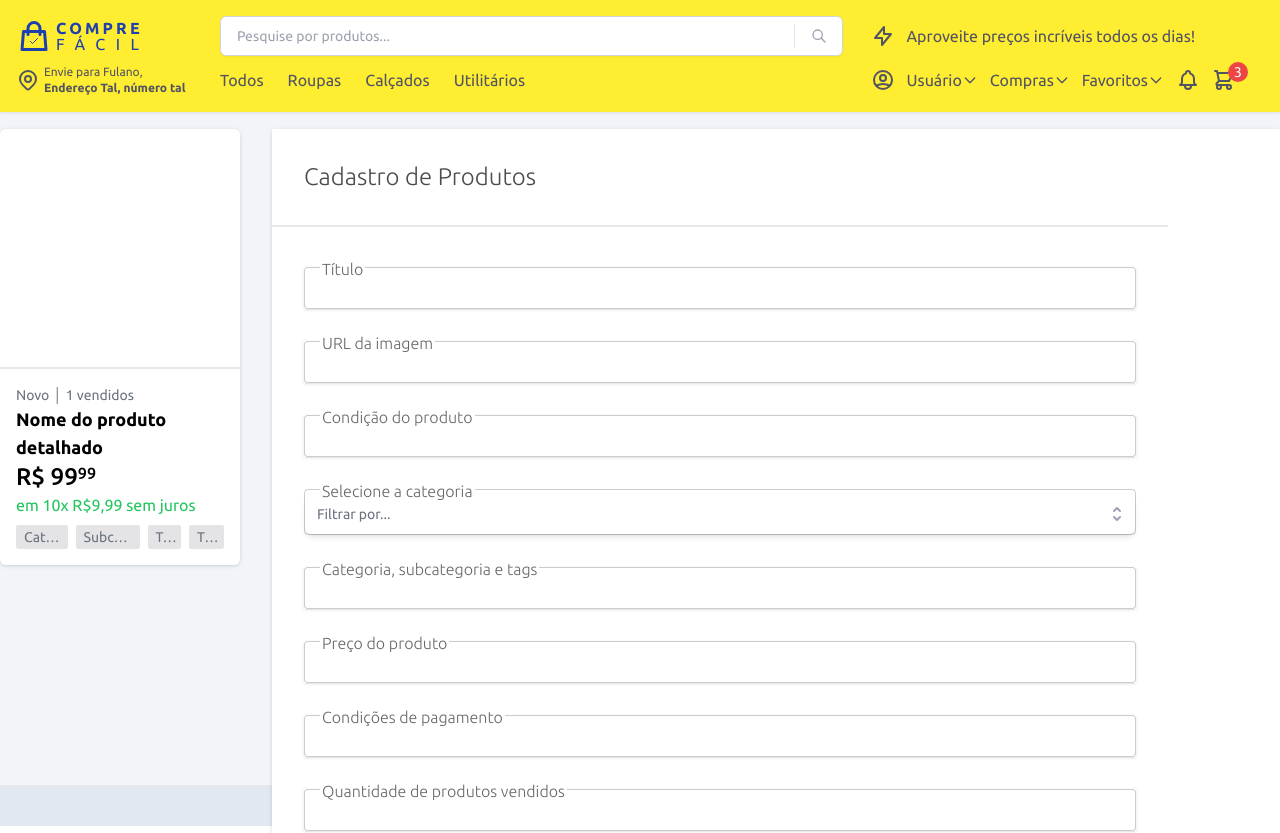
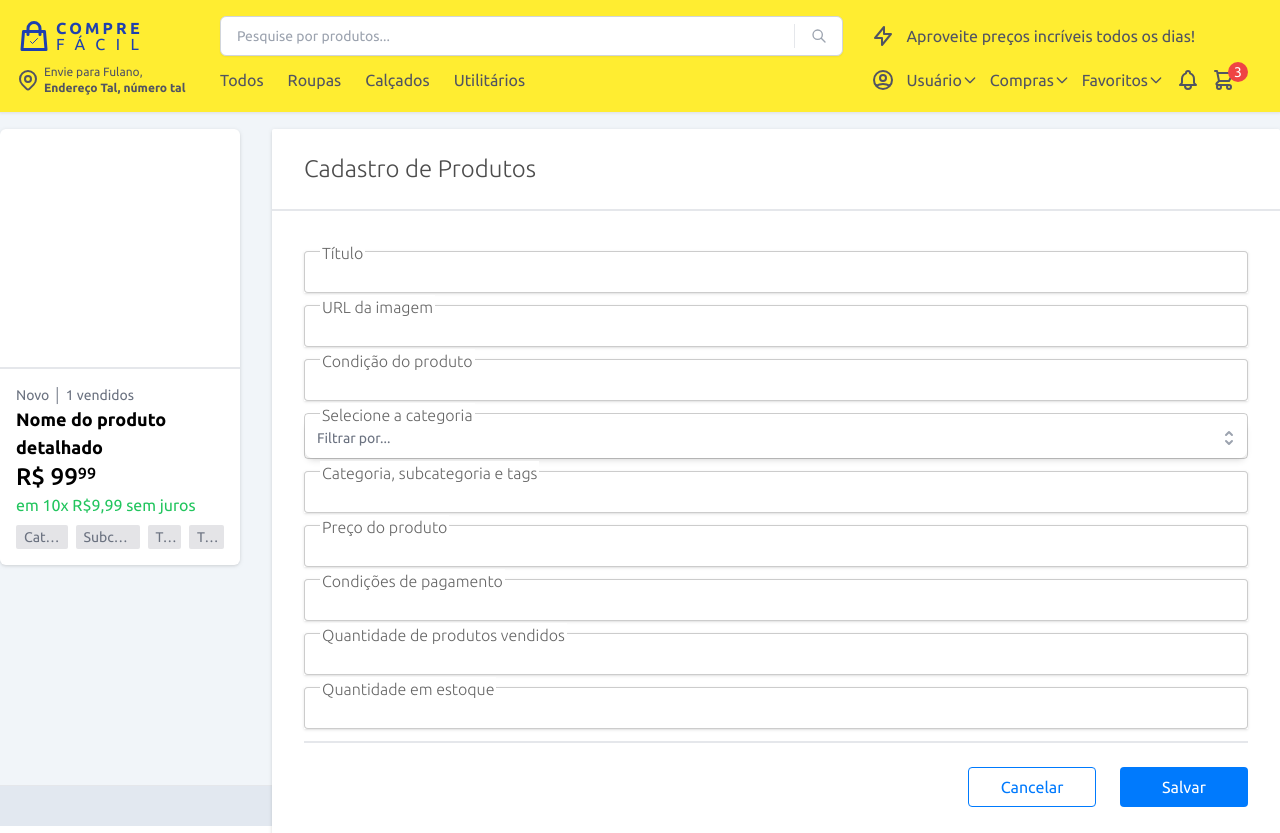
Before and after one commit to leandroepr/trainees-ecommerce-2022, a Next.js app: page /novo-produto in a window 1280 px wide. Shown: the top 833 px of the page. Built offline with nearby package versions, Linux system fonts and the light colour scheme; what react-toast-notifications would draw is missing.

Commit message:
refactor: adjust some new-product-form styles

```diff
--- a/src/features/admin/components/new-product-form/new-product-form.tsx
+++ b/src/features/admin/components/new-product-form/new-product-form.tsx
@@ -7,38 +7,35 @@ import TextInput from 'components/toolkit/text-input'
 
 const NewProductForm = () => {
   return (
-    <Column className="bg-light max-w-4xl">
+    <Column className="w-full">
       <Text
         as="h2"
-        className="indent-8 text-2xl pt-8 pb-8 border-b-2 text-dark/70 font-light"
-      >
+        className="indent-8 text-2xl py-6 border-b-2 text-dark/70 font-light">
         Cadastro de Produtos
       </Text>
-      <Column className="py-10 px-8 space-y-8">
+      <Column className="py-10 px-8 space-y-3">
         <div className="relative">
           <Text className="absolute z-20 mt-[-10px] ml-4 px-[2px] bg-light text-dark/60 font-light">
-            Título{' '}
+            Título
           </Text>
-          <TextInput className="py-5 border border-dark/20" />
-        </div>
-
-        <div className="relative">
-          <Text className="absolute z-20 mt-[-10px] ml-4 px-[2px] bg-light text-dark/60 font-light">
-            URL da imagem{' '}
-          </Text>
-          <TextInput className="py-5 border border-dark/20" />
+          <TextInput />
         </div>
         <div className="relative">
           <Text className="absolute z-20 mt-[-10px] ml-4 px-[2px] bg-light text-dark/60 font-light">
-            Condição do produto{' '}
+            URL da imagem
           </Text>
-          <TextInput className="py-5 border border-dark/20" />
+          <TextInput />
         </div>
         <div className="relative">
           <Text className="absolute z-20 mt-[-10px] ml-4 px-[2px] bg-light text-dark/60 font-light">
-            Selecione a categoria{' '}
+            Condição do produto
           </Text>
-
+          <TextInput />
+        </div>
+        <div className="relative">
+          <Text className="absolute z-20 mt-[-10px] ml-4 px-[2px] bg-light text-dark/60 font-light">
+            Selecione a categoria
+          </Text>
           <Select className="border border-dark/20 rounded">
             <SelectInput onChange={(value) => value} className="h-10" />
             <SelectOptionList className="border border-dark/20 rounded">
@@ -49,40 +46,39 @@ const NewProductForm = () => {
         </div>
         <div className="relative">
           <Text className="absolute z-20 mt-[-10px] ml-4 px-[2px] bg-light text-dark/60 font-light">
-            Categoria, subcategoria e tags{' '}
+            Categoria, subcategoria e tags
           </Text>
-          <TextInput className="py-5 border border-dark/20" />
+          <TextInput />
         </div>
         <div className="relative">
           <Text className="absolute z-20 mt-[-10px] ml-4 px-[2px] bg-light text-dark/60 font-light">
-            Preço do produto{' '}
+            Preço do produto
           </Text>
-          <TextInput className="py-5 border border-dark/20" />
+          <TextInput />
         </div>
         <div className="relative">
           <Text className="absolute z-20 mt-[-10px] ml-4 px-[2px] bg-light text-dark/60 font-light">
-            Condições de pagamento{' '}
+            Condições de pagamento
           </Text>
-          <TextInput className="py-5 border border-dark/20" />
+          <TextInput />
         </div>
         <div className="relative">
           <Text className="absolute z-20 mt-[-10px] ml-4 px-[2px] bg-light text-dark/60 font-light">
-            Quantidade de produtos vendidos{' '}
+            Quantidade de produtos vendidos
           </Text>
-          <TextInput className="py-5 border-dark/20" />
+          <TextInput />
         </div>
         <div className="relative">
           <Text className="absolute z-20 mt-[-10px] ml-4 px-[2px] bg-light text-dark/60 font-light">
-            Quantidade em estoque{' '}
+            Quantidade em estoque
           </Text>
-          <TextInput className="py-5 border-dark/20" />
+          <TextInput />
         </div>
-
         <Row className="flex justify-end space-x-6 pt-6 border-t-2">
-          <Button variant="light" className="w-28 h-10">
+          <Button variant="light" size='sm'>
             Cancelar
           </Button>
-          <Button className="w-28 h-10">Salvar</Button>
+          <Button size='sm'>Salvar</Button>
         </Row>
       </Column>
     </Column>
```
